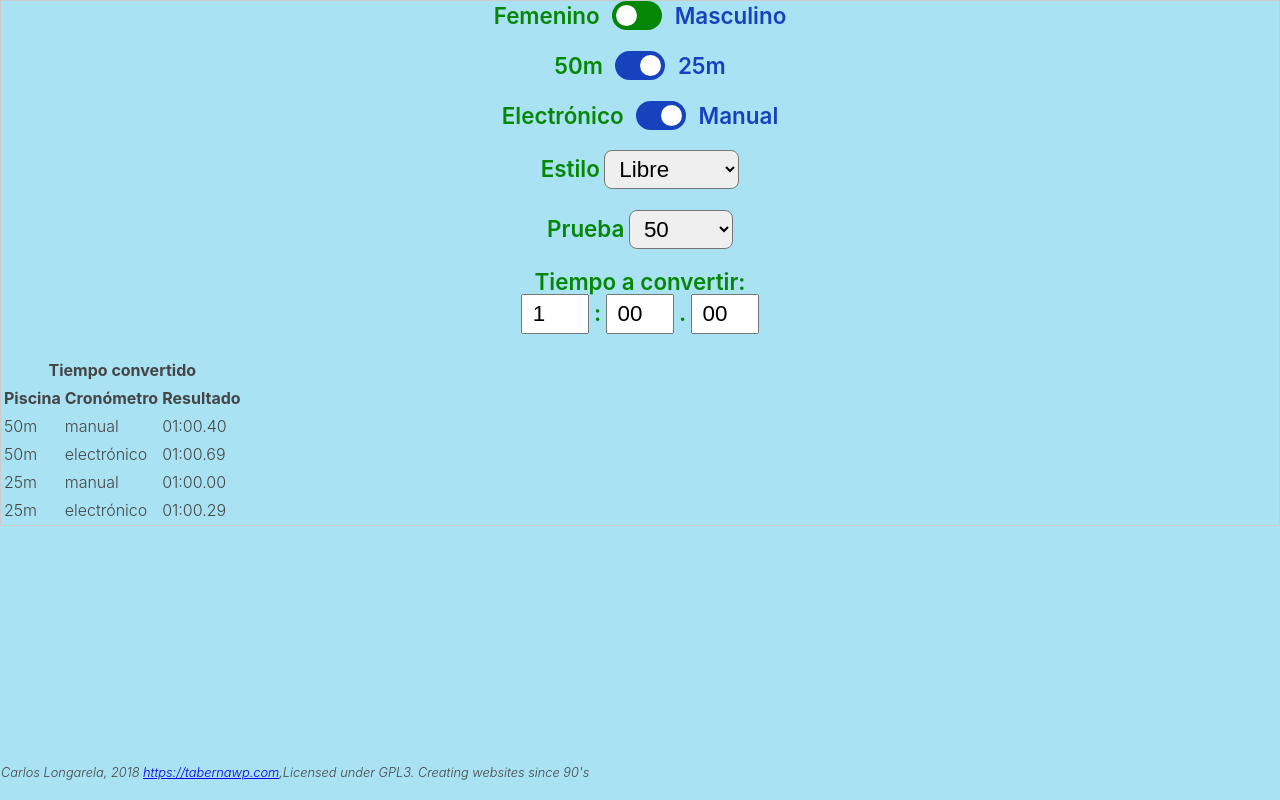
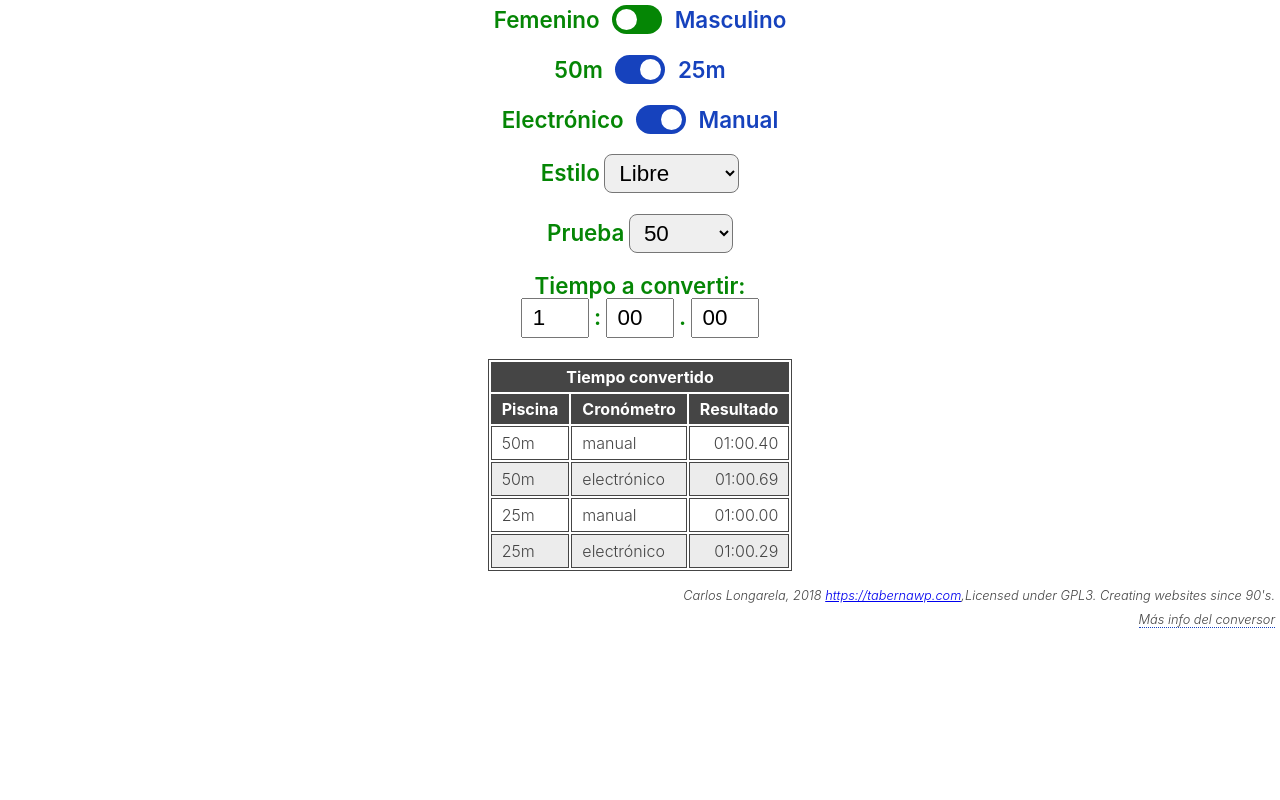
Before and after one commit to CarlosLongarela/conversor-tiempos-natacion, a website: page index.html in a window 1280 px wide. Drawn offline with Linux system fonts and the light colour scheme; files that its build step writes are made by us from their sources.

Commit message:
Change states for show hide info

```diff
--- a/css/scss/style.scss
+++ b/css/scss/style.scss
@@ -1,5 +1,6 @@
 $color-textos: #454545;
-$color-fondo: #a9e2f3;
+$color-fondo: #fff;
+$fondo-claro: #ececec;
 $color-slider-1: #058605;
 $color-slider-2: #1642bd;
 
@@ -10,8 +11,6 @@ $slider-height: ( $slider-width / 2 ) + $slider-margin;
 
 body {
 	background-color: $color-fondo;
-	/*font-family: Arial, Helvetica, sans-serif;
-	font-size: 1em;*/
 
 	font-weight: 300;
 	font-size: 1rem;
@@ -22,7 +21,7 @@ body {
 }
 
 .cl-container {
-	border: 1px solid #ccc;
+	margin: 5px;
 }
 
 .cl-slider-checked,
@@ -140,19 +139,55 @@ input:checked + .slider:before {
 	border-radius: 50%;
 }
 
-.container {
-	position: relative;
-	display: inline-block;
+.cl-more-info {
+	cursor: pointer;
+	border-bottom: 1px dotted $color-slider-2;
+
+	&:hover {
+		color: $color-slider-2;
+		border-bottom: 1px dotted $color-textos;
+	}
 }
 
 .cl-info {
+	padding: 10px;
+}
+
+.cl-info[data-state='hidden'] {
 	display: none;
+}
+
+.cl-info[data-state='visible'] {
+	display: block;
 }
 
 .cl-copy {
 	text-align: right;
 	font-size: 0.8em;
 	font-style: italic;
-	position: absolute;
-	bottom: 2px;
 }
+
+.cl-right {
+	text-align: right;
+}
+
+.cl-results {
+	margin: auto;
+	border: 1px solid $color-textos;
+
+	th,
+	td {
+		padding: 4px 10px;
+		border: 1px solid $color-textos;
+	}
+
+	tr:nth-child(even) {
+		background-color: $fondo-claro;
+	}
+
+	th {
+		padding: 2px 10px;
+		background-color: $color-textos;
+		color: $color-fondo;
+	}
+}
--- a/index.html
+++ b/index.html
@@ -86,28 +86,28 @@
 			<tr>
 				<td>50m</td>
 				<td>manual</td>
-				<td id="js-cl-50m"></td>
+				<td id="js-cl-50m" class="cl-right"></td>
 			</tr>
 			<tr>
 				<td>50m</td>
 				<td>electrónico</td>
-				<td id="js-cl-50e"></td>
+				<td id="js-cl-50e" class="cl-right"></td>
 			</tr>
 			<tr>
 				<td>25m</td>
 				<td>manual</td>
-				<td id="js-cl-25m"></td>
+				<td id="js-cl-25m" class="cl-right"></td>
 			</tr>
 			<tr>
 				<td>25m</td>
 				<td>electrónico</td>
-				<td id="js-cl-25e"></td>
+				<td id="js-cl-25e" class="cl-right"></td>
 			</tr>
 		</table>
 
-		<p class="cl-info">Las conversiones de tiempos son realizadas de acuerdo a las normativas del Reglamento General de la RFEN (Temporada 2017-2018) que <a href="http://www.rfen.es/publicacion/userfiles/NAT_00_Normativa_ASPECTOS_GENERALES_2017-2018.pdf">se puede consultar en el siguiente enlace</a> y cuyo punto 3.1 indica <em>Para la conversión de los tiempos realizados en piscina de 25 metros a piscina de 50 metros, se utilizará la tabla que se expresa en el apartado siguiente, sumando al tiempo de piscina de 25 metros, el tiempo expresado en segundos y décimas que se indica en la tabla para la prueba correspondiente. Para la conversión de piscina de 50 m. a 25 m. se aplicará el procedimiento pero inverso.</em>, junto con el punto 3.3 para las conversiones de los cronometrajes en manual y electrónico que indica que <em>La conversión para los tiempos acreditados en forma manual a electrónico se sumará 19 centésimas, excepto para las pruebas de 50 metros que se sumarán <strong>29 centésimas.</strong></em></p>
+		<p class="cl-copy">Carlos Longarela, 2018 <a href="https://tabernawp.com">https://tabernawp.com</a>,Licensed under GPL3. Creating websites since 90's. <br /><span id="js-cl-more-info" class="cl-more-info">Más info del conversor</span></p>
 
-		<p class="cl-copy">Carlos Longarela, 2018 <a href="https://tabernawp.com">https://tabernawp.com</a>,Licensed under GPL3. Creating websites since 90's</p>
+		<p class="cl-info" id="js-cl-info" data-state="hidden">Las conversiones de tiempos son realizadas de acuerdo a las normativas del Reglamento General de la RFEN (Temporada 2017-2018) que <a href="http://www.rfen.es/publicacion/userfiles/NAT_00_Normativa_ASPECTOS_GENERALES_2017-2018.pdf">se puede consultar en el siguiente enlace</a> y cuyo punto 3.1 indica <em>Para la conversión de los tiempos realizados en piscina de 25 metros a piscina de 50 metros, se utilizará la tabla que se expresa en el apartado siguiente, sumando al tiempo de piscina de 25 metros, el tiempo expresado en segundos y décimas que se indica en la tabla para la prueba correspondiente. Para la conversión de piscina de 50 m. a 25 m. se aplicará el procedimiento pero inverso.</em>, junto con el punto 3.3 para las conversiones de los cronometrajes en manual y electrónico que indica que <em>La conversión para los tiempos acreditados en forma manual a electrónico se sumará 19 centésimas, excepto para las pruebas de 50 metros que se sumarán <strong>29 centésimas.</strong></em></p>
 
 	</div>
 
--- a/js/src/conversor.js
+++ b/js/src/conversor.js
@@ -129,6 +129,15 @@ function convertir() {
 	document.getElementById( 'js-cl-25e' ).innerHTML = format_times( time_25e );
 }
 
+function show_hide_info() {
+	var info_div = document.getElementById( 'js-cl-info' );
+ console.log('HOLA');
+	if ( 'hidden' === info_div.dataset.state ) {
+		info_div.dataset.state = 'visible';
+	} else {
+		info_div.dataset.state = 'hidden';
+	}
+}
 
 function cl_load() {
 	var sex        = document.getElementById( 'js-cl-sex-male' );
@@ -139,6 +148,7 @@ function cl_load() {
 	var minutes    = document.getElementById( 'minutes' );
 	var seconds    = document.getElementById( 'seconds' );
 	var hundredths = document.getElementById( 'hundredths' );
+	var info       = document.getElementById( 'js-cl-more-info' );
 
 	convertir(); // Primera conversión con el tiempo por defecto.
 
@@ -150,6 +160,8 @@ function cl_load() {
 	minutes.addEventListener( 'change', convertir, false );
 	seconds.addEventListener( 'change', convertir, false );
 	hundredths.addEventListener( 'change', convertir, false );
+
+	info.addEventListener( 'click', show_hide_info, false );
 }
 
 document.addEventListener( 'DOMContentLoaded', cl_load, false );
--- a/package.json
+++ b/package.json
@@ -4,6 +4,7 @@
   "description": "Conversor tiempos natación",
   "main": "gulpfile.js",
   "dependencies": {
+    "hoek": "^5.0.3",
     "npm": "^6.1.0"
   },
   "devDependencies": {
```
Also changed, not shown: css/style.min.css, js/conversor.min.js, 3 other files.
